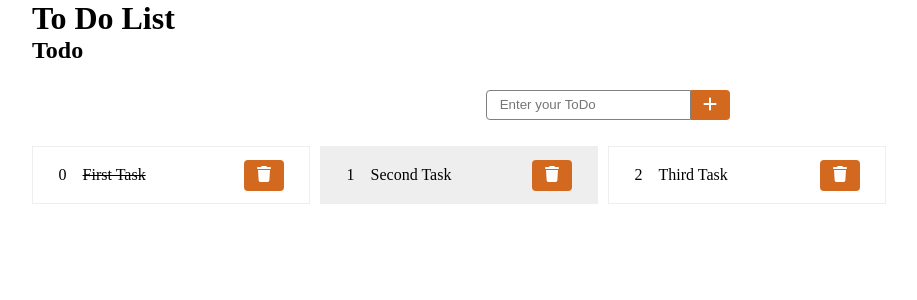
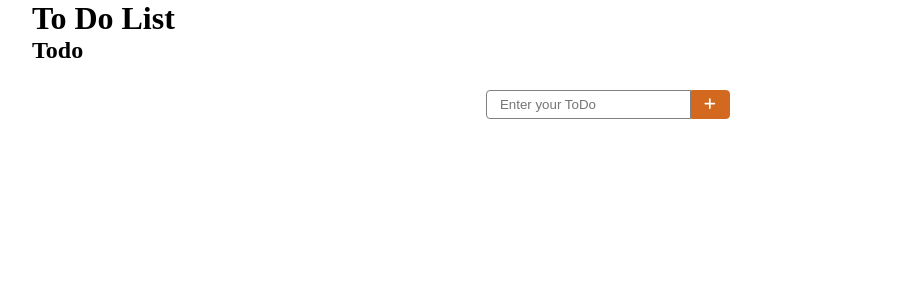
Before and after one commit to jcarlosj/Angular-To-do-list-YT, an Angular app: page / in a window 1280 px wide. Shown: the top 300 px of the page, without its empty margins (32-949 px from the left). Built offline with nearby package versions, Linux system fonts and the light colour scheme.

Commit message:
[+] todo.component.ts: LocalStorage

```diff
--- a/src/app/components/todo/todo.component.css
+++ b/src/app/components/todo/todo.component.css
@@ -53,7 +53,7 @@
     background-color: #EEE;
 }
 
-span.btn-text {
+.btn-text {
   display: none;
 }
 
@@ -72,6 +72,7 @@ span.btn-text {
   color: white;
   padding: 0.4rem 0.8rem;
   border-radius: 0.25rem;
+  border: 1px solid chocolate;
 }
 
 .btn-add-todo {
--- a/src/app/components/todo/todo.component.html
+++ b/src/app/components/todo/todo.component.html
@@ -9,14 +9,14 @@
         class="todo-input"
         [(ngModel)]="inputTodo"
       />
-      <a
+      <button
         class="btn-add-todo"
-        href="/#"
+        type="submit"
         (click)="addTodo()"
       >
         <fa-icon [icon]="faPlus"></fa-icon>
         <span class="btn-text">Add ToDo</span>
-      </a>
+      </button>
     </form>
   </div>
 
--- a/src/app/components/todo/todo.component.ts
+++ b/src/app/components/todo/todo.component.ts
@@ -16,23 +16,30 @@ export class TodoComponent {
   faPlus = faPlus;
 
   ngOnInit() {
-    this.todos = [
-      { content: 'First Task', completed: true },
-      { content: 'Second Task', completed: false },
-      { content: 'Third Task', completed: false }
-    ];
+    const data = localStorage.getItem( 'todos' );
+
+    this.todos = data === null ? [] : JSON.parse( data );
+    // console.log( this.todos );
+
+    // this.todos = [
+    //   { content: 'First Task', completed: true },
+    //   { content: 'Second Task', completed: false },
+    //   { content: 'Third Task', completed: false }
+    // ];
   }
 
   toggleDone( id: number ) {
-    return this.todos.map( ( todo: Todo, index: number ) => {
+    this.todos.map( ( todo: Todo, index: number ) => {
       if( index == id ) {
         todo.completed = ! todo.completed;
       }
     });
+    localStorage.setItem( 'todos', JSON.stringify( this.todos ) );
   }
 
   deleteTodo( id: number ) {
     this.todos = this.todos.filter( ( todo: Todo, index: number ) => index !== id );
+    localStorage.setItem( 'todos', JSON.stringify( this.todos ) );
   }
 
   addTodo() {
@@ -45,5 +52,6 @@ export class TodoComponent {
     ];
 
     this.inputTodo = '';
+    localStorage.setItem( 'todos', JSON.stringify( this.todos ) );
   }
 }
```
